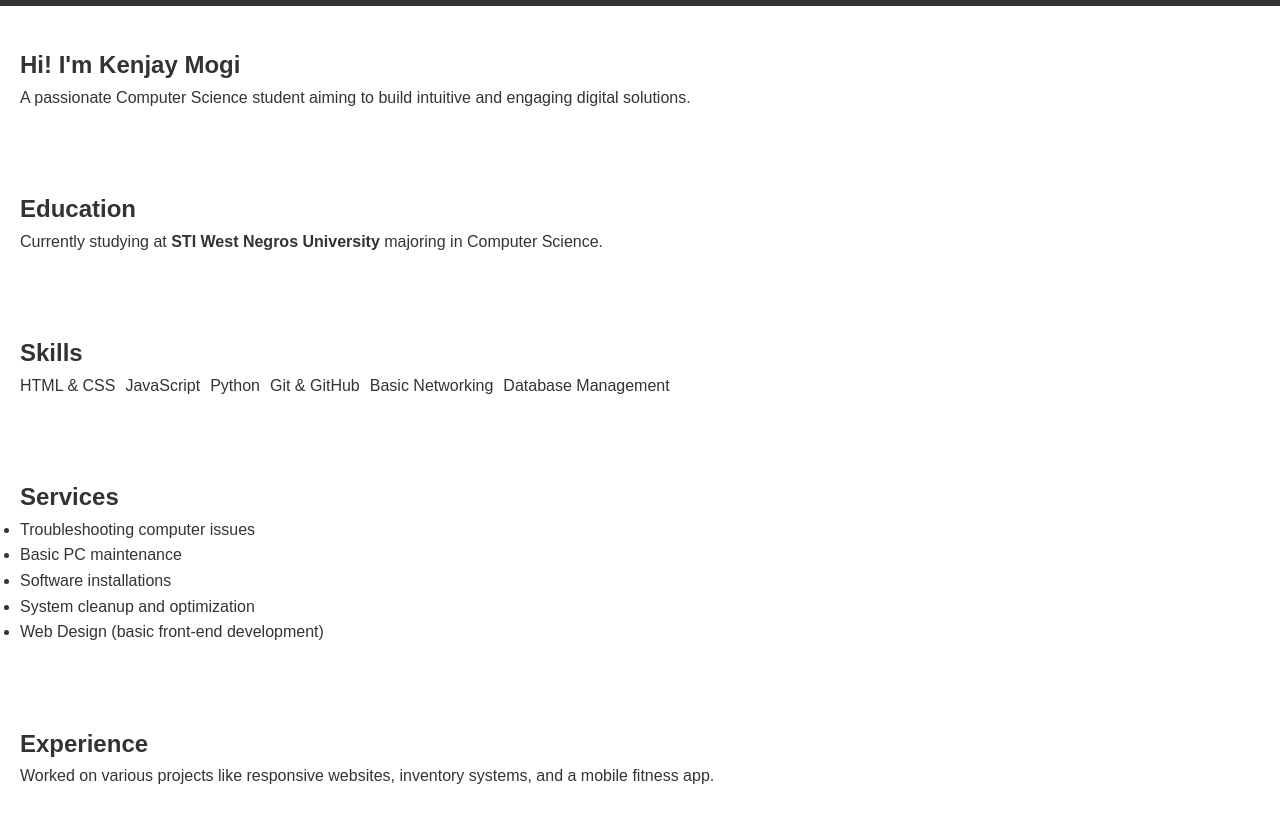
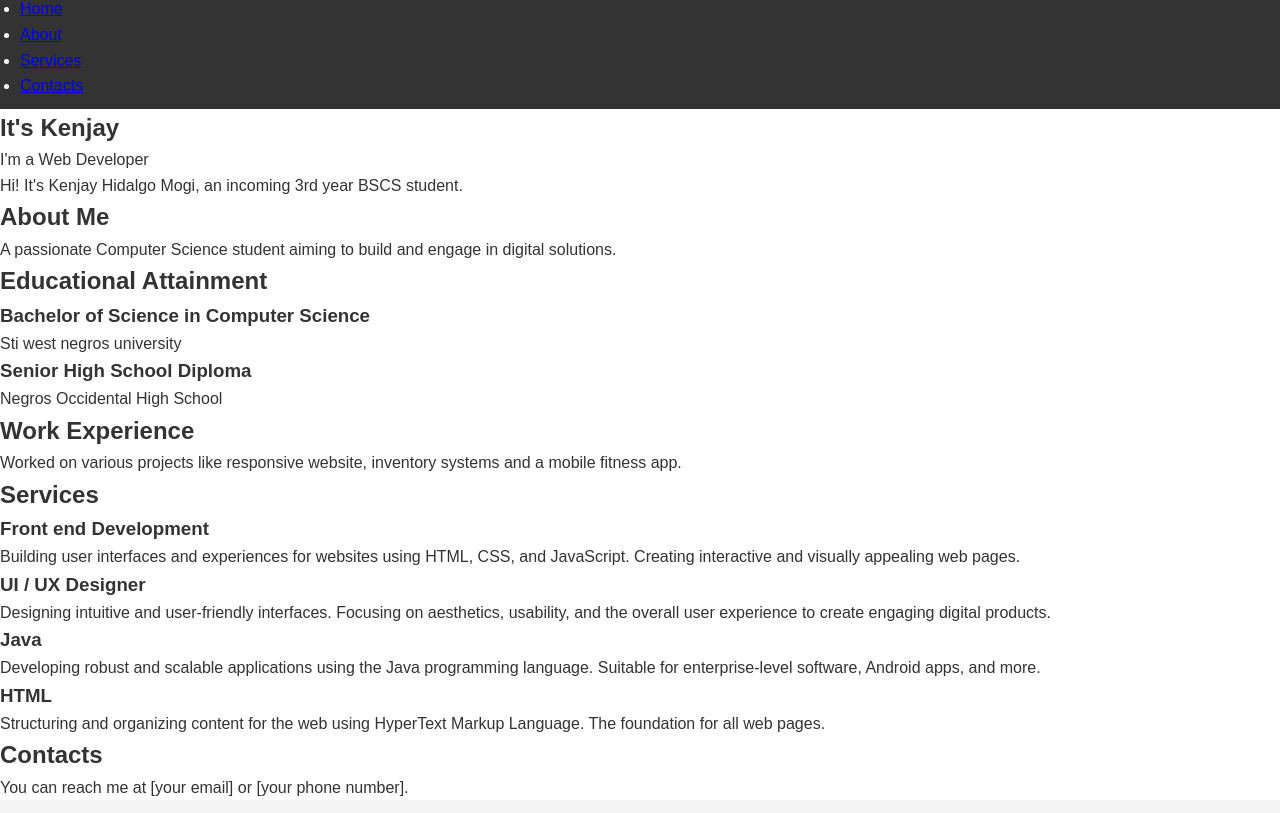
Before and after one commit to kenji576/Mogikenji, a plain HTML site: page index.html in a window 1280 px wide. Shown: the part 52-865 px from the top of the page. Drawn offline with Linux system fonts and the light colour scheme.

Commit message:
Update index.html

```diff
--- a/index.html
+++ b/index.html
@@ -3,85 +3,101 @@
 <head>
     <meta charset="UTF-8">
     <meta name="viewport" content="width=device-width, initial-scale=1.0">
-    <title>Kenjay Mogi Portfolio</title>
+    <title>Kenjay H. Mogi - Portfolio</title>
     <link rel="stylesheet" href="style.css">
 </head>
 <body>
     <header>
-        <nav class="navbar">
-            <div class="logo">Kenjay Mogi</div>
-            <div class="hamburger" onclick="toggleMenu()">
-                <div></div>
-                <div></div>
-                <div></div>
-            </div>
-            <ul class="nav-links" id="nav-links">
+        <div class="container">
+            <h1 class="logo">Kenjay H. Mogi</h1>
+            <nav>
+                <ul>
+                    <li><a href="#home">Home</a></li>
                     <li><a href="#about">About</a></li>
-                <li><a href="#education">Education</a></li>
-                <li><a href="#skills">Skills</a></li>
                     <li><a href="#services">Services</a></li>
-                <li><a href="#experience">Experience</a></li>
-                <li><a href="#contact">Contact</a></li>
+                    <li><a href="#contacts">Contacts</a></li>
                 </ul>
             </nav>
+        </div>
     </header>
 
-    <main>
-        <section id="about" class="section">
-            <h1>Hi! I'm <span>Kenjay Mogi</span></h1>
-            <p>A passionate Computer Science student aiming to build intuitive and engaging digital solutions.</p>
-        </section>
-
-        <section id="education" class="section">
-            <h2>Education</h2>
-            <p>Currently studying at <strong>STI West Negros University</strong> majoring in Computer Science.</p>
-        </section>
-
-        <section id="skills" class="section">
-            <h2>Skills</h2>
-            <div class="skills-grid">
-                <span>HTML & CSS</span>
-                <span>JavaScript</span>
-                <span>Python</span>
-                <span>Git & GitHub</span>
-                <span>Basic Networking</span>
-                <span>Database Management</span>
+    <section id="home" class="hero">
+        <div class="container">
+            <div class="hero-content">
+                <div class="profile-image">
+                    </div>
+                <h1>It's <span class="blue-text">Kenjay</span></h1>
+                <p class="subtitle">I'm a Web Developer</p>
+                <p>Hi! It's Kenjay Hidalgo Mogi, an incoming 3rd year BSCS student.</p>
+                </div>
         </div>
     </section>
 
-        <section id="services" class="section">
-            <h2>Services</h2>
-            <ul>
-                <li>Troubleshooting computer issues</li>
-                <li>Basic PC maintenance</li>
-                <li>Software installations</li>
-                <li>System cleanup and optimization</li>
-                <li>Web Design (basic front-end development)</li>
-            </ul>
+    <section id="about" class="about-me">
+        <div class="container">
+            <h2 class="section-title blue-text">About Me</h2>
+            <p>A passionate Computer Science student aiming to build and engage in digital solutions.</p>
+            </div>
     </section>
 
-        <section id="experience" class="section">
-            <h2>Experience</h2>
-            <p>Worked on various projects like responsive websites, inventory systems, and a mobile fitness app.</p>
+    <section id="education" class="educational-attainment">
+        <div class="container">
+            <h2 class="section-title blue-text">Educational Attainment</h2>
+            <div class="education-list">
+                <div class="education-item">
+                    <h3>Bachelor of Science in Computer Science</h3>
+                    <p>Sti west negros university</p>
+                </div>
+                <div class="education-item">
+                    <h3>Senior High School Diploma</h3>
+                    <p>Negros Occidental High School</p>
+                </div>
+            </div>
+        </div>
     </section>
 
-        <section id="contact" class="section">
-            <h2>Contact</h2>
-            <p>Email: <a href="mailto:kenjaymogi4@gmail.com">kenjaymogi4@gmail.com</a></p>
-            <p>Phone: 09851621914</p>
-            <p><a href="#">GitHub</a> | <a href="#">LinkedIn</a></p>
+    <section id="experience" class="work-experience">
+        <div class="container">
+            <h2 class="section-title blue-text">Work Experience</h2>
+            <p>Worked on various projects like responsive website, inventory systems and a mobile fitness app.</p>
+            </div>
     </section>
-    </main>
+
+    <section id="services" class="services">
+        <div class="container">
+            <h2 class="section-title blue-text">Services</h2>
+            <div class="services-grid">
+                <div class="service-card">
+                    <h3 class="blue-text">Front end Development</h3>
+                    <p>Building user interfaces and experiences for websites using HTML, CSS, and JavaScript. Creating interactive and visually appealing web pages.</p>
+                </div>
+                <div class="service-card">
+                    <h3 class="blue-text">UI / UX Designer</h3>
+                    <p>Designing intuitive and user-friendly interfaces. Focusing on aesthetics, usability, and the overall user experience to create engaging digital products.</p>
+                </div>
+                <div class="service-card">
+                    <h3 class="blue-text">Java</h3>
+                    <p>Developing robust and scalable applications using the Java programming language. Suitable for enterprise-level software, Android apps, and more.</p>
+                </div>
+                <div class="service-card">
+                    <h3 class="blue-text">HTML</h3>
+                    <p>Structuring and organizing content for the web using HyperText Markup Language. The foundation for all web pages.</p>
+                </div>
+                </div>
+        </div>
+    </section>
+
+    <section id="contacts" class="contacts">
+        <div class="container">
+            <h2 class="section-title blue-text">Contacts</h2>
+            <p>You can reach me at [your email] or [your phone number].</p>
+        </div>
+    </section>
 
     <footer>
-        <p>© 2025 Kenjay Mogi.</p>
+        <div class="container">
+            <p>&copy; 2025 Kenjay H. Mogi. All rights reserved.</p>
+        </div>
     </footer>
-
-    <script>
-        function toggleMenu() {
-            const nav = document.getElementById('nav-links');
-            nav.classList.toggle('active');
-        }
-    </script>
 </body>
 </html>
```
Lines whose indentation alone changed are shown as unchanged.
